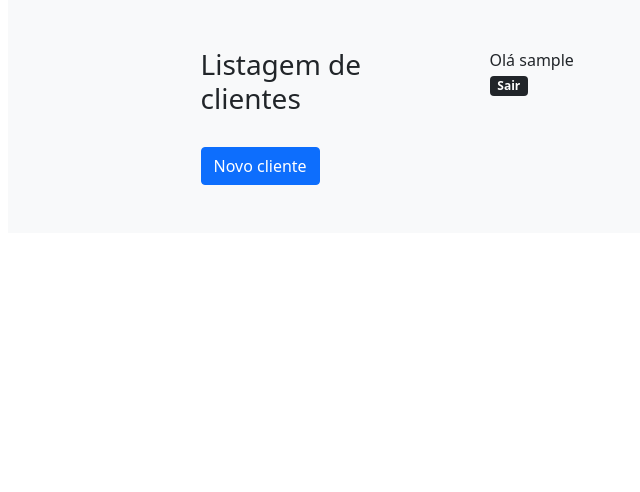
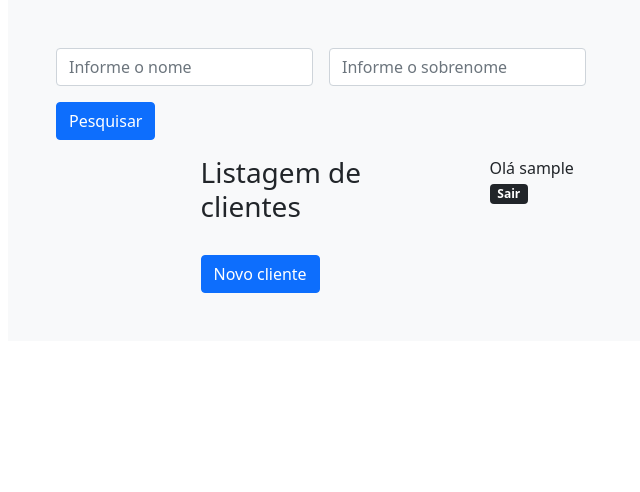
Before and after one commit to Ricardo2507/gestao-clientes, a Django app: page /clientes/list/ in a window 1280 px wide. Shown: the top 492 px of the page, without its empty margins (307-947 px from the left). Run offline with Django 3.2, Linux system fonts and the light colour scheme; the visitor is signed in with stand-in values (Sample User, id 1); data that the repository does not hold is empty.

Commit message:
commit final do curso

```diff
--- a/clientes/admin.py
+++ b/clientes/admin.py
@@ -1,4 +1,5 @@
 from django.contrib import admin
-from .models import Person
+from .models import Person, Documento
 
 admin.site.register(Person)
+admin.site.register(Documento)
--- a/clientes/templates/person.html
+++ b/clientes/templates/person.html
@@ -8,7 +8,26 @@
 
 
 {% block main %}
+    <div class="row">
+        <div class="col-12">
+            <form class="row g-3">
 
+                <div class="col-auto">
+                  <input type="text" class="form-control" id="nome" name="nome" placeholder="Informe o nome">
+                </div>
+                <div class="col-auto">
+                    <input type="text" class="form-control" id="sobrenome" name="sobrenome" placeholder="Informe o sobrenome">
+                </div>
+                <div class="col-auto">
+               <!--    <input type="checkbox" name="meu-checkbox">
+                  <input type="radio" name="meu-radio"> -->
+                  <button type="submit" class="btn btn-primary mb-3">Pesquisar</button>
+                </div>
+              </form>
+        </div>
+
+
+    </div>
     <div class="row">
         <div class="col">
 
@@ -18,7 +37,7 @@
             <ul class="list-group">
                 {% for person in persons %}
                     <li class="list-group-item">
-                        <a href="{% url 'person_update' person.id %}">{{ person.first_name}}</a>
+                        <a href="{% url 'person_update' person.id %}">{{ person.nome_completo}}</a>
                         <a href="{% url 'person_delete' person.id %}" class="trash-item">
                             <i class="fa fa-trash" aria-hidden="true"></i>
                         </a>
--- a/clientes/views.py
+++ b/clientes/views.py
@@ -7,7 +7,18 @@ from .forms import PersonForm
 
 @login_required
 def persons_list(request):
-    persons = Person.objects.all()
+    nome = request.GET.get('nome', None)
+    sobrenome = request.GET.get('sobrenome', None)
+
+    # nome e sobrenome
+    # nome ou sobrenome
+    if nome or sobrenome:
+        persons = Person.objects.filter(first_name__icontains=nome) | Person.objects.filter(last_name__icontains=sobrenome)
+
+
+    else:
+        persons = Person.objects.all()
+
     return render(request, 'person.html', {'persons': persons})
 
 @login_required
```
Also changed, not shown: clientes/models.py (+10 -0 lines), clientes/migrations/0004_auto_20210825_2039.py (added).
